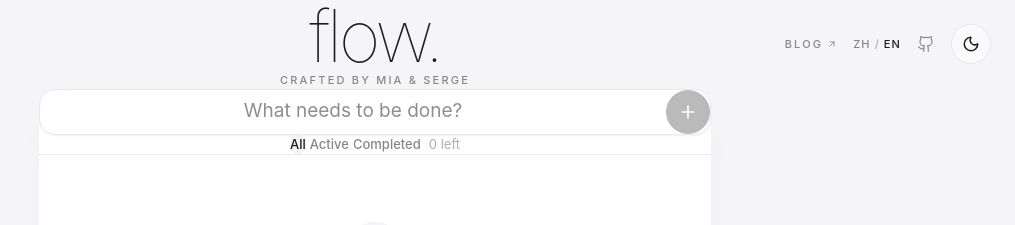
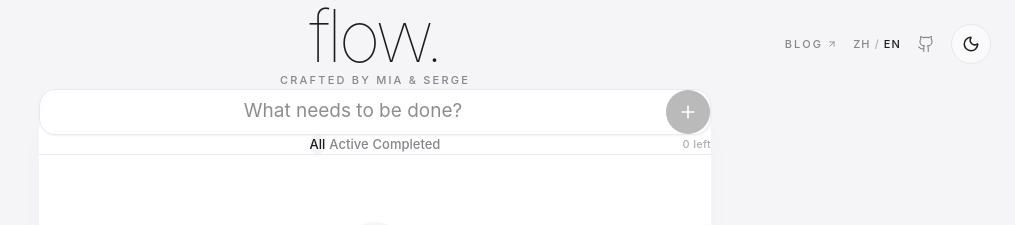
Before and after one commit to xzliu-opt/todo-vibe-demo, a Next.js app: page / in a window 1280 px wide. Shown: the top 225 px of the page, without its empty margins (265-1280 px from the left). Built offline with nearby package versions, Linux system fonts and the light colour scheme.

Commit message:
style: move items left counter to the right for better visual flow

```diff
--- a/src/app/page.tsx
+++ b/src/app/page.tsx
@@ -115,9 +115,13 @@ export default function Home() {
 
           {/* Filter Tabs */}
           <div
-            className="flex flex-wrap items-center justify-center gap-2 pb-4"
+            className="flex items-center justify-between px-2 pb-4"
             style={{ borderBottom: "1px solid var(--color-border-light)", transition: "border-color 500ms" }}
           >
+            {/* Invisible spacer to balance the counter on the right */}
+            <span className="text-[11px] font-medium tracking-wide invisible">
+              {activeCount} {t.itemsLeft}
+            </span>
             <div className="flex items-center gap-1">
               {filters.map((f) => (
                 <button
@@ -133,7 +137,7 @@ export default function Home() {
                 </button>
               ))}
             </div>
-            <span className="text-[13px]" style={{ color: "var(--color-text-tertiary)" }}>
+            <span className="text-[11px] font-medium tracking-wide" style={{ color: "var(--color-text-tertiary)" }}>
               {activeCount} {t.itemsLeft}
             </span>
           </div>
```
